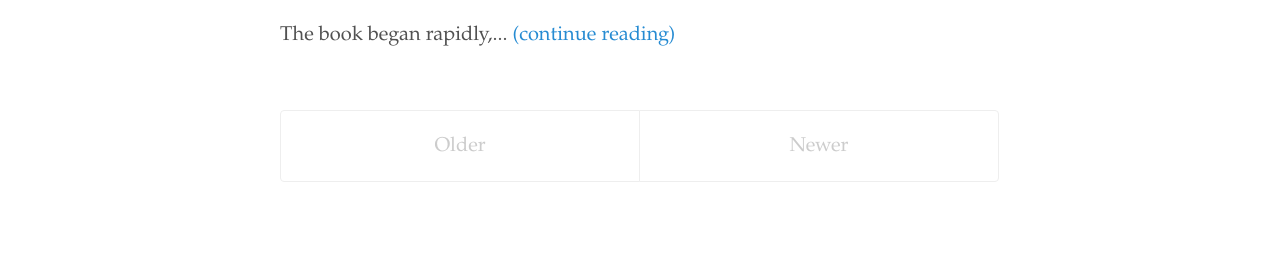
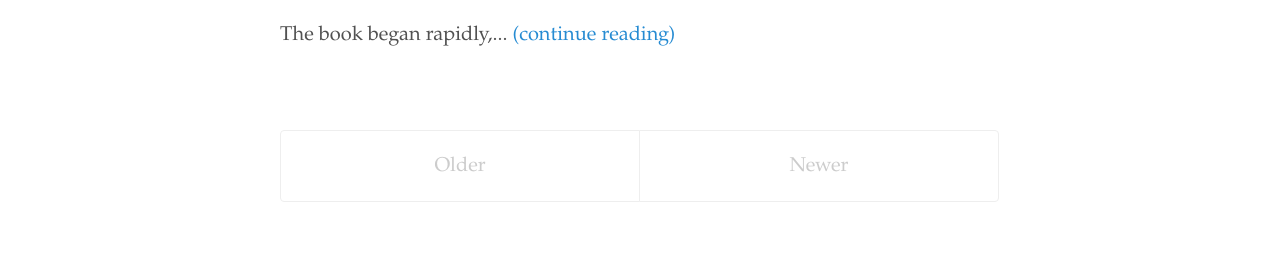
Before and after one commit to stephaniemillar/stephaniemillar.github.io, a Jekyll site: the page built from index.html, in a window 1280 px wide. Shown: the part 1037-1296 px from the top of the page. Built offline with Jekyll 4.4.1, drawn with Linux system fonts in a browser that asks for light colours; the list of posts is cut into pages by our own code.

Commit message:
Put the padding back, Donkey!

```diff
--- a/css/poole.css
+++ b/css/poole.css
@@ -329,7 +329,7 @@ tbody tr:nth-child(odd) th {
 
 .page,
 .post {
-	margin-bottom: 1em;
+	margin-bottom: 4em;
 	margin-top: 275px;
 }
 
```
